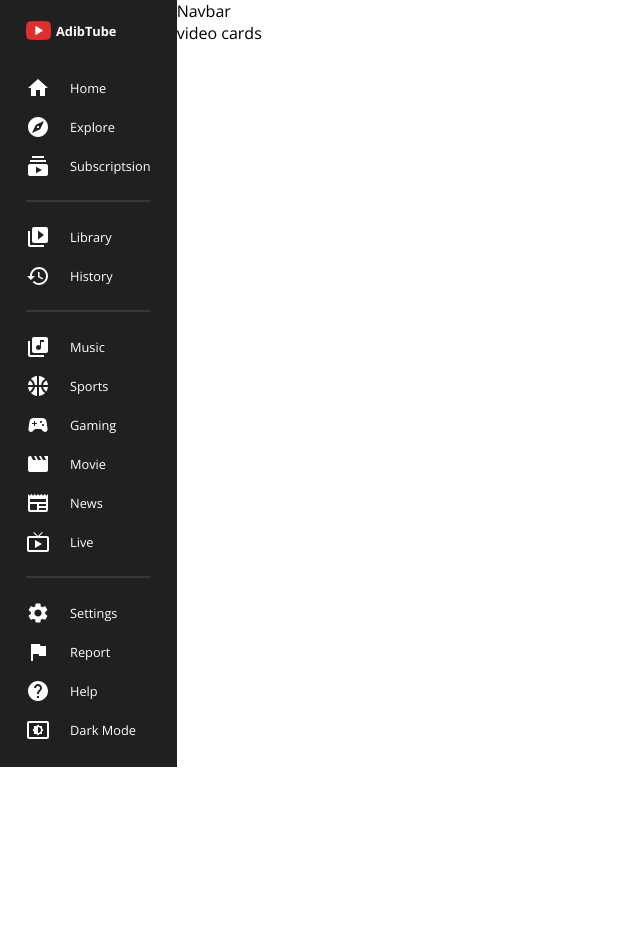
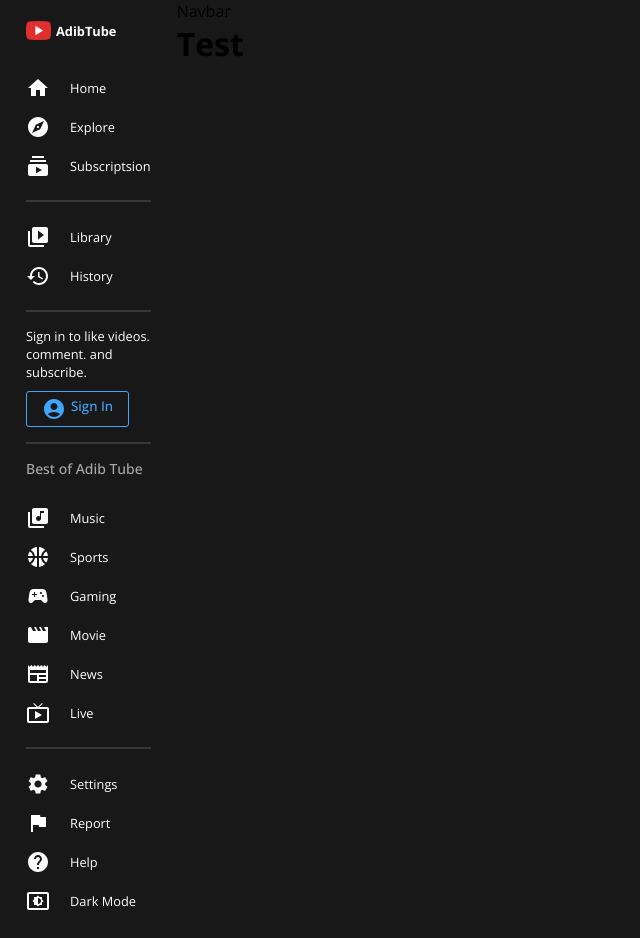
Before and after one commit to adibSetiawann/youtube-clone-fe, a React (Create React App) app: page / in a window 1280 px wide. Shown: the whole page, without its empty margins (0-640 px from the left). Before the commit the page ends 800 px from the top, so only its background shows below. Built offline with nearby package versions, Linux system fonts and the light colour scheme.

Commit message:
adjusment main menu and set dark mode

```diff
--- a/src/App.js
+++ b/src/App.js
@@ -1,27 +1,34 @@
-import styled from 'styled-components';
-import Menu from './components/Menu';
-import Navbar from './components/Navbar';
+import { useState } from "react";
+import styled, { ThemeProvider } from "styled-components";
+import Menu from "./components/Menu";
+import Navbar from "./components/Navbar";
+import { darkTheme, lightTheme } from "./utils/Theme";
 
 const Container = styled.div`
   display: flex;
 `;
 
 const Main = styled.div`
-flex:7;`;
+  flex: 7;
+  background-color: ${({ theme }) => theme.bg};
+`;
 const Wrapper = styled.div``;
 
 function App() {
+  const [darkMode, setDarkmode] = useState(true);
+
   return (
+    <ThemeProvider theme={darkMode ? darkTheme : lightTheme}>
       <Container>
-      <Menu />
+        <Menu darkMode={darkMode} setDarkmode={setDarkmode} />
         <Main>
           <Navbar />
           <Wrapper>
-          video cards
+            <h1>Test</h1>
           </Wrapper>
-
         </Main>
       </Container>
+    </ThemeProvider>
   );
 }
 
--- a/src/components/Menu.jsx
+++ b/src/components/Menu.jsx
@@ -1,28 +1,31 @@
 import React from "react";
 import styled from "styled-components";
 import LogoYoutube from "../img/youtube.png";
-import HomeIcon from '@mui/icons-material/Home';
-import ExploreIcon from '@mui/icons-material/Explore';
-import SubscriptionsIcon from '@mui/icons-material/Subscriptions';
-import VideoLibraryIcon from '@mui/icons-material/VideoLibrary';
-import HistoryIcon from '@mui/icons-material/History';
-import LibraryMusicIcon from '@mui/icons-material/LibraryMusic';
-import SportsBasketballIcon from '@mui/icons-material/SportsBasketball';
-import SportsEsportsIcon from '@mui/icons-material/SportsEsports';
-import MovieIcon from '@mui/icons-material/Movie';
-import NewspaperIcon from '@mui/icons-material/Newspaper';
-import LiveTvIcon from '@mui/icons-material/LiveTv';
-import SettingsIcon from '@mui/icons-material/Settings';
-import FlagIcon from '@mui/icons-material/Flag';
-import HelpIcon from '@mui/icons-material/Help';
-import SettingsBrightnessIcon from '@mui/icons-material/SettingsBrightness';
+import HomeIcon from "@mui/icons-material/Home";
+import ExploreIcon from "@mui/icons-material/Explore";
+import SubscriptionsIcon from "@mui/icons-material/Subscriptions";
+import VideoLibraryIcon from "@mui/icons-material/VideoLibrary";
+import HistoryIcon from "@mui/icons-material/History";
+import LibraryMusicIcon from "@mui/icons-material/LibraryMusic";
+import SportsBasketballIcon from "@mui/icons-material/SportsBasketball";
+import SportsEsportsIcon from "@mui/icons-material/SportsEsports";
+import MovieIcon from "@mui/icons-material/Movie";
+import NewspaperIcon from "@mui/icons-material/Newspaper";
+import LiveTvIcon from "@mui/icons-material/LiveTv";
+import SettingsIcon from "@mui/icons-material/Settings";
+import FlagIcon from "@mui/icons-material/Flag";
+import HelpIcon from "@mui/icons-material/Help";
+import SettingsBrightnessIcon from "@mui/icons-material/SettingsBrightness";
+import AccountCircleIcon from "@mui/icons-material/AccountCircle";
 
 const Container = styled.div`
   flex: 1;
-  background-color: #202020;
+  background-color: ${({ theme }) => theme.bg};
   height: 100%;
-  color: white;
+  color: ${({ theme }) => theme.text};
   font-size: 0.8rem;
+  position: sticky;
+  top: 0;
 `;
 
 const Wrapper = styled.div`
@@ -48,9 +51,34 @@
 
 const Hr = styled.hr`
   margin: 15px 0px;
-border: 0.5px solid #373737;
+  border: 0.5px solid ${({ theme }) => theme.soft};
 `;
-const Menu = () => {
+
+const Login = styled.div`
+  margin-bottom: 10px;
+`;
+const Button = styled.button`
+  display: flex;
+  align-items: centre;
+  gap: 5px;
+  padding: 5px 15px;
+  background-color: transparent;
+  border: 1px solid #3ea6ff;
+  color: #3ea6ff;
+  border-radius: 3px;
+  font-weight: 500;
+  margin-top: 10px;
+  cursor: pointer;
+`;
+
+const Title = styled.h2`
+  font-size: 14px;
+  font-weight: 500;
+  color: #aaaaaa;
+  margin-bottom: 20px;
+`;
+
+const Menu = ({ darkMode, setDarkmode }) => {
   return (
     <Container>
       <Wrapper>
@@ -75,6 +103,14 @@
           <HistoryIcon /> History
         </Item>
         <Hr />
+        <Login>
+          Sign in to like videos. comment. and subscribe.
+          <Button>
+            <AccountCircleIcon /> Sign In
+          </Button>
+        </Login>
+        <Hr />
+        <Title> Best of Adib Tube</Title>
         <Item>
           <LibraryMusicIcon /> Music
         </Item>
@@ -103,7 +139,7 @@
         <Item>
           <HelpIcon /> Help
         </Item>
-        <Item>
+        <Item onClick={() => setDarkmode(!darkMode)}>
           <SettingsBrightnessIcon /> Dark Mode
         </Item>
       </Wrapper>
--- /dev/null
+++ b/src/utils/Theme.js
@@ -0,0 +1,14 @@
+export const darkTheme = {
+    bg:"#181818",
+    bgLighter: "#202020",
+    text: "white",
+    textSoft: "#aaaaaa",
+    soft: "#373737",
+}
+export const lightTheme = {
+    bg:"#f9f9f9",
+    bgLighter: "white",
+    text: "black",
+    textSoft: "#606060",
+    soft: "#f5f5f5",
+}
```
Lines whose indentation alone changed are shown as unchanged.
